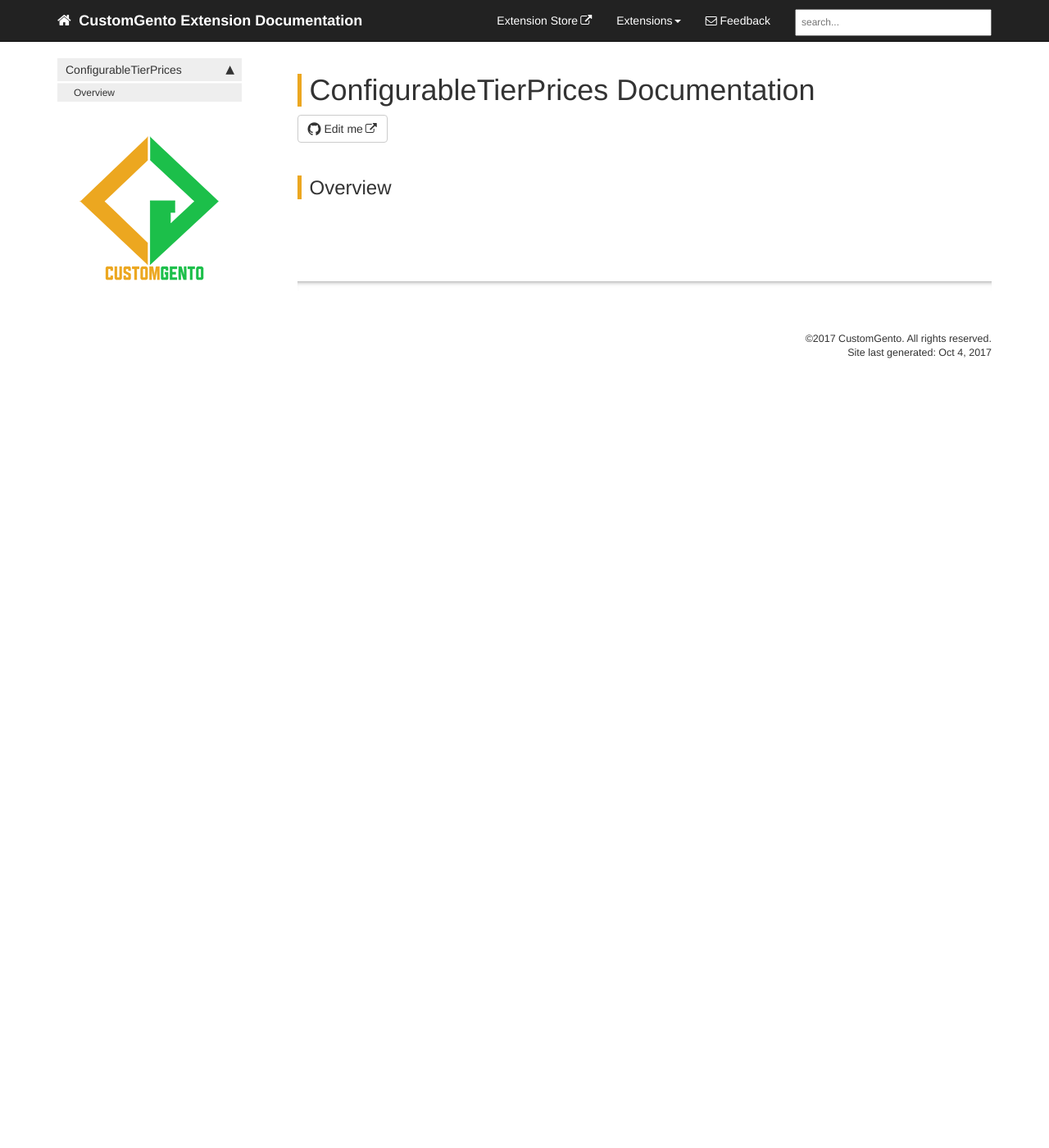
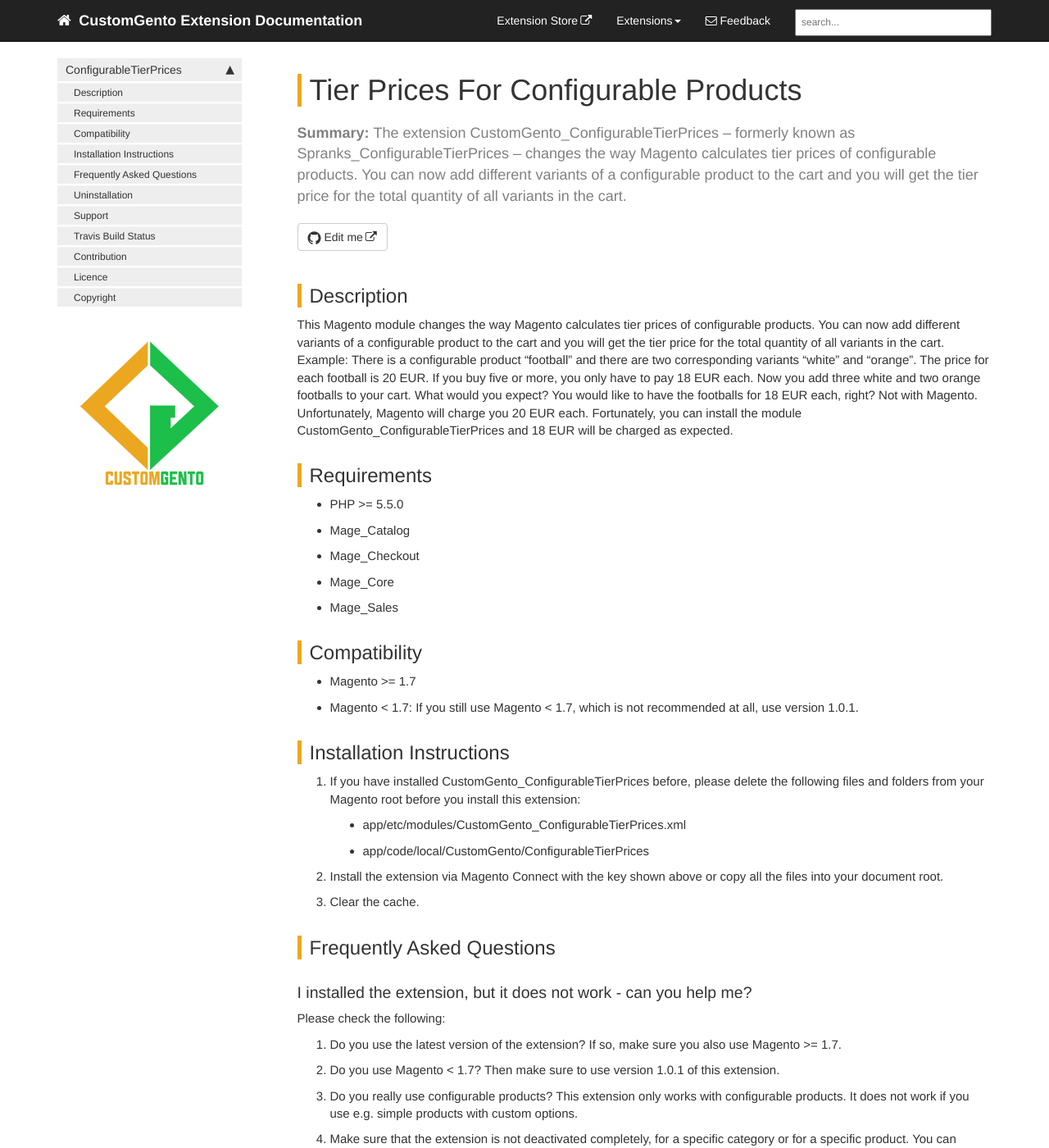
Before and after one commit to customgento/docs, a Jekyll site: the page built from pages/ctp/ctp_index.md, in a window 1280 px wide and 1400 px high. Shown: the whole window at 82% size. Built offline with Jekyll 4.4.1, drawn with Linux system fonts in a browser that asks for light colours; nearby versions of some CDN libraries; comment, search, counter and statistics services are not loaded; some of the changed text lies outside the part shown.

Commit message:
added configurable tier prices documentation

````diff
--- a/css/theme-customgento.css
+++ b/css/theme-customgento.css
@@ -1 +1 @@
-a,a:link,a:visited,a:focus,a:active{color:#11B400}a.githubEditButton,a:link.githubEditButton,a:visited.githubEditButton,a:focus.githubEditButton,a:active.githubEditButton{color:#333}a:hover{color:#0c8100}h1{border-left:5px solid #ECA720;padding-left:10px}h2,h2[id]{border-left:5px solid #ECA720;margin-top:30px;padding-left:10px;padding-top:0}body>.container{padding-top:70px}.navbar-inverse .navbar-brand,.navbar-inverse .navbar-nav>li>a{color:#fff}.navbar-inverse .navbar-brand:hover,.navbar-inverse .navbar-nav>li>a:hover{color:#11B400}.nav li a,.nav li.active a{background-color:#eee;color:#333}.nav li a:hover,.nav li.active a:hover{background-color:#eee;color:#11B400}.nav li.sidebarLogo{margin-top:40px;text-align:center}.nav ul li a{padding-left:20px}.summary{border-left:none;padding-left:0}
+a,a:link,a:visited,a:focus,a:active{color:#11B400}a.githubEditButton,a:link.githubEditButton,a:visited.githubEditButton,a:focus.githubEditButton,a:active.githubEditButton{color:#333}a:hover{color:#0c8100}h1{border-left:5px solid #ECA720;padding-left:10px}h2,h2[id]{border-left:5px solid #ECA720;margin-top:30px;padding-left:10px;padding-top:0}h3{color:#333}body>.container{padding-top:70px}.navbar-inverse .navbar-brand,.navbar-inverse .navbar-nav>li>a{color:#fff}.navbar-inverse .navbar-brand:hover,.navbar-inverse .navbar-nav>li>a:hover{color:#11B400}.nav li a,.nav li.active a{background-color:#eee;color:#333}.nav li a:hover,.nav li.active a:hover{background-color:#eee;color:#11B400}.nav li.sidebarLogo{margin-top:40px;text-align:center}.nav ul li a{padding-left:20px}.summary{border-left:none;padding-left:0}
--- a/pages/ctp/ctp_index.md
+++ b/pages/ctp/ctp_index.md
@@ -1,8 +1,64 @@
 ---
-title: ConfigurableTierPrices Documentation
+title: Tier Prices For Configurable Products
+permalink: ctp_index.html
+summary: "The extension CustomGento_ConfigurableTierPrices &ndash; formerly known as Spranks_ConfigurableTierPrices &ndash; changes the way Magento calculates tier prices of configurable products. You can now add different variants of a configurable product to the cart and you will get the tier price for the total quantity of all variants in the cart."
 sidebar: ctp_sidebar
-permalink: ctp_index.html
 folder: ctp
 ---
 
-## Overview
+## Description
+This Magento module changes the way Magento calculates tier prices of configurable products. You can now add different variants of a configurable product to the cart and you will get the tier price for the total quantity of all variants in the cart.
+Example: There is a configurable product "football" and there are two corresponding variants "white" and "orange". The price for each football is 20 EUR. If you buy five or more, you only have to pay 18 EUR each. Now you add three white and two orange footballs to your cart. What would you expect? You would like to have the footballs for 18 EUR each, right? Not with Magento. Unfortunately, Magento will charge you 20 EUR each. Fortunately, you can install the module CustomGento_ConfigurableTierPrices and 18 EUR will be charged as expected.
+
+## Requirements
+- PHP >= 5.5.0
+- Mage_Catalog
+- Mage_Checkout
+- Mage_Core
+- Mage_Sales
+
+## Compatibility
+- Magento >= 1.7
+- Magento < 1.7: If you still use Magento < 1.7, which is not recommended at all, use version 1.0.1.
+
+## Installation Instructions
+1. If you have installed CustomGento_ConfigurableTierPrices before, please delete the following files and folders from your Magento root before you install this extension:
+    - app/etc/modules/CustomGento_ConfigurableTierPrices.xml
+    - app/code/local/CustomGento/ConfigurableTierPrices
+2. Install the extension via Magento Connect with the key shown above or copy all the files into your document root.
+3. Clear the cache.
+
+## Frequently Asked Questions
+
+### I installed the extension, but it does not work - can you help me?
+Please check the following:
+
+1. Do you use the latest version of the extension? If so, make sure you also use Magento >= 1.7.
+2. Do you use Magento < 1.7? Then make sure to use version 1.0.1 of this extension.
+3. Do you really use configurable products? This extension only works with configurable products. It does not work if you use e.g. simple products with custom options.
+4. Make sure that the extension is not deactivated completely, for a specific category or for a specific product. You can check that under System - Configuration - CustomGento Configurable Tier Prices - General Settings or in the product respecively.
+5. Make sure that your tier prices are lower than the normal prices. That is the way they are supposed to be used.
+
+## Uninstallation
+1. Remove all extension files from your Magento installation or uninstall the extension via Magento Connect.
+2. Run the following SQL query after removing the extension files:
+
+```sql
+DELETE FROM `eav_attribute` WHERE attribute_code = 'configtierprices_disabled';
+DELETE FROM `core_resource` WHERE code = 'customgento_configurabletierprices_setup';
+```
+
+## Support
+If you have any issues with this extension, open an issue on [GitHub](https://github.com/customgento/CustomGento_ConfigurableTierPrices/issues).
+
+## Travis Build Status
+[![Build Status](https://travis-ci.org/customgento/CustomGento_ConfigurableTierPrices.svg?branch=master)](https://travis-ci.org/customgento/CustomGento_ConfigurableTierPrices)
+
+## Contribution
+Any contribution is highly appreciated. The best way to contribute code is to open a [pull request on GitHub](https://help.github.com/articles/using-pull-requests).
+
+## Licence
+[OSL - Open Software Licence 3.0](https://opensource.org/licenses/osl-3.0.php)
+
+## Copyright
+(c) 2012-2017 CustomGento / Simon Sprankel
--- a/scss/theme-customgento.scss
+++ b/scss/theme-customgento.scss
@@ -26,6 +26,10 @@ h2, h2[id] {
     margin-top: 30px;
     padding-left: 10px;
     padding-top: 0;
+}
+
+h3 {
+    color: $black;
 }
 
 body > .container {
````
Also changed, not shown: _data/sidebars/ctp_sidebar.yml (+32 -2 lines).
